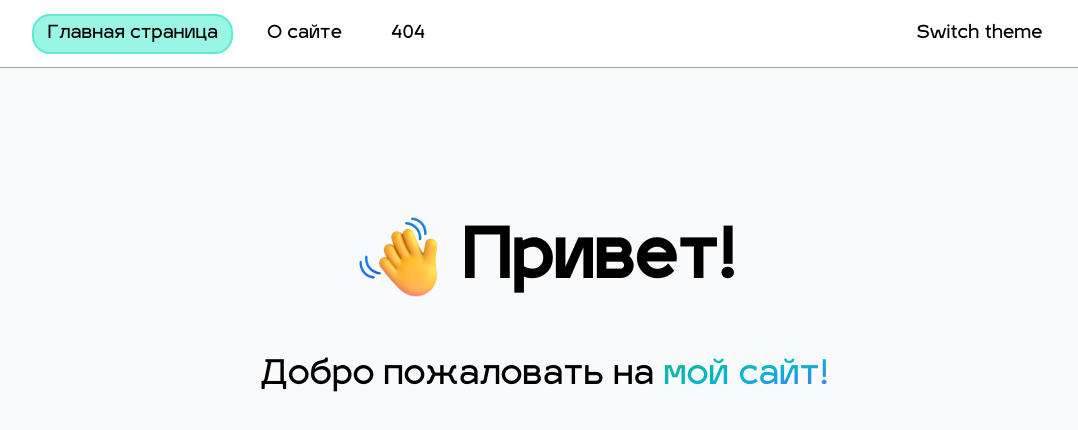
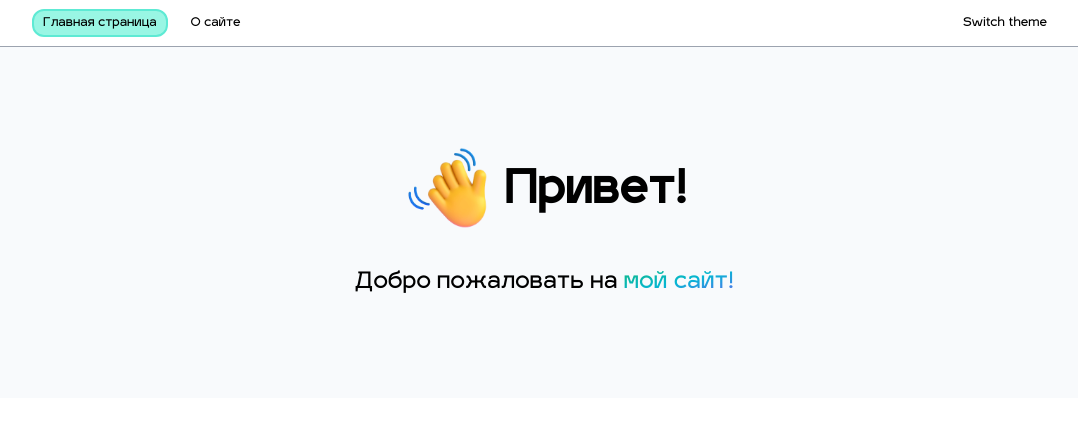
Before and after one commit to NikitaNik-of/nnof-site, a Next.js app: page / in a window 1280 px wide. Before the commit this address had no page. Shown: the top 430 px of the page, without its empty margins (96-1174 px from the left). Built offline with nearby package versions, Linux system fonts and the light colour scheme.

Commit message:
havbar font redo

```diff
--- a/components/NavBar.jsx
+++ b/components/NavBar.jsx
@@ -11,7 +11,7 @@ const NavBar = () => {
   const [navPages, setNavPages] = useState([
     { id: 1, name: "Главная страница", adress: "/" },
     { id: 2, name: "О сайте", adress: "/about" },
-    { id: 3, name: "404", adress: "/404" },
+    //{ id: 404, name: "404", adress: "/404" },
   ]);
 
   return (
--- a/components/UI/MainButton.jsx
+++ b/components/UI/MainButton.jsx
@@ -3,12 +3,12 @@ import React from 'react'
 const MainButton = ({disabled, children, ...props}) => {
 
   const btnStatus = (dis) => {
-    if (dis) return 'border-2 border-gray-500 dark:border-gray-600 m-1 p-1 px-3 rounded-lg bg-gray-400 dark:bg-gray-700 text-gray-500 dark:text-gray-800 cursor-not-allowed'
-    else return 'border-2 border-gray-500 dark:border-gray-600 m-1 p-1 px-3 rounded-lg bg-gray-300 dark:bg-gray-800 text-black dark:text-white dark:hover:bg-gray-700 hover:bg-gray-200 hover:border-gray-400'
+    if (dis) return 'bg-gray-400 dark:bg-gray-700 text-gray-500 dark:text-gray-800 cursor-not-allowed'
+    else return 'bg-gray-300 dark:bg-gray-800 text-black dark:text-white dark:hover:bg-gray-700 hover:bg-gray-200 hover:border-gray-400'
   }
 
   return (
-    <button {...props} className={btnStatus(disabled)}>
+    <button {...props} className={btnStatus(disabled) + ' dark:border-gray-600 rounded-lg border-2 border-gray-500 m-1 pb-1 pt-2 px-3'}>
         {children}
     </button>
   )
--- a/components/UI/NavBtn.jsx
+++ b/components/UI/NavBtn.jsx
@@ -3,14 +3,14 @@ import React from "react";
 const NavBtn = ({ curPage, pageLink, children, ...props }) => {
     function cl(cur, pLink) {
         if (cur == pLink) {
-            return 'box-content bg-teal-200 border-teal-300 rounded-2xl px-3 py-1 border-2 hover:bg-teal-100 hover:border-teal-400 transition-colors dark:hover:bg-teal-800 dark:bg-teal-900 dark:border-teal-700'
+            return 'bg-teal-200 border-teal-300 hover:bg-teal-100 hover:border-teal-400 dark:hover:bg-teal-800 dark:bg-teal-900 dark:border-teal-700'
         } else {
-            return 'box-content bg-transparent border-transparent rounded-2xl px-3 py-1 border-2 hover:bg-gray-200 transition-colors dark:hover:bg-gray-700'
+            return 'bg-transparent border-transparent hover:bg-gray-200 dark:hover:bg-gray-700'
         }
     }
 
   return (
-    <button {...props} className={cl(curPage, pageLink)}>
+    <button {...props} className={cl(curPage, pageLink) + ' rounded-2xl px-3 py-1 border-2 transition-colors box-content'}>
       {children}
     </button>
   );
--- a/styles/globals.css
+++ b/styles/globals.css
@@ -14,7 +14,7 @@
 
 html {
     font-family: "Igra Sans";
-    font-size: 18px;
+    font-size: 12px;
     padding: 0;
     margin: 0;
 }
```
